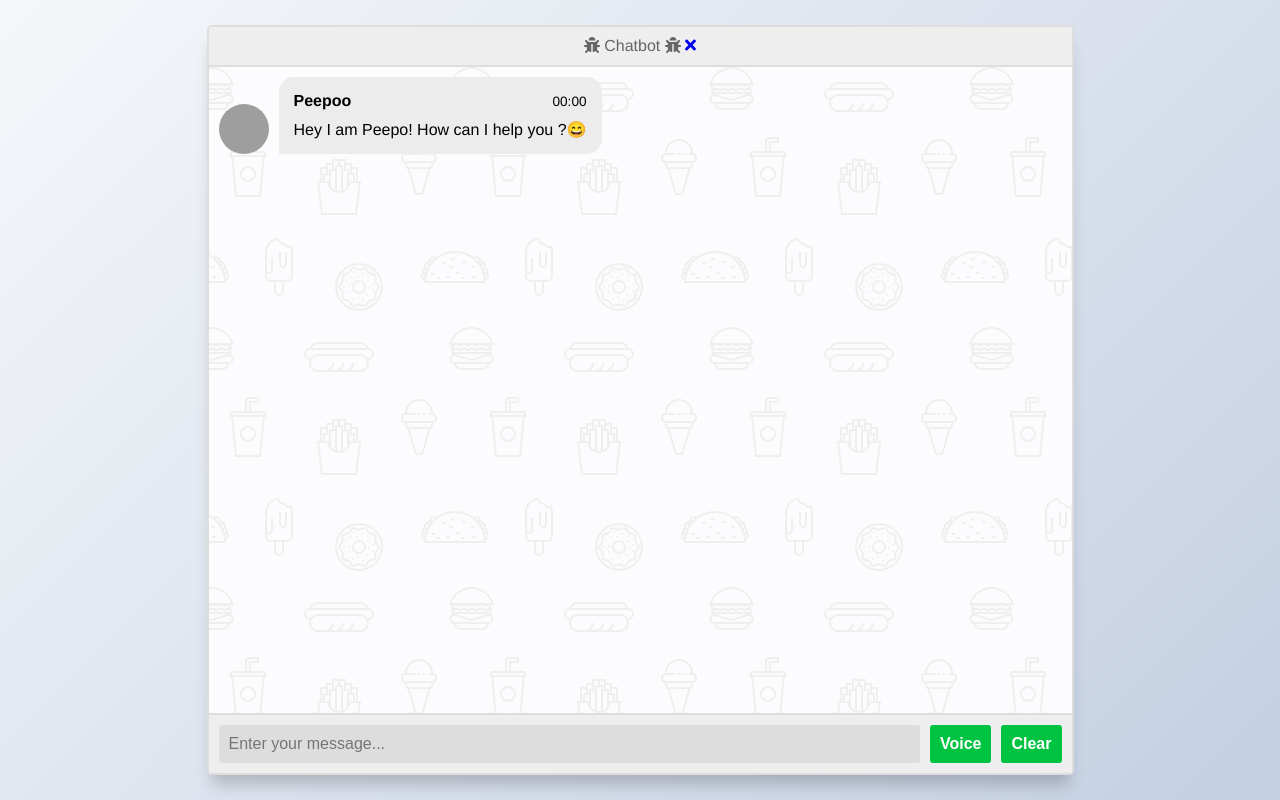
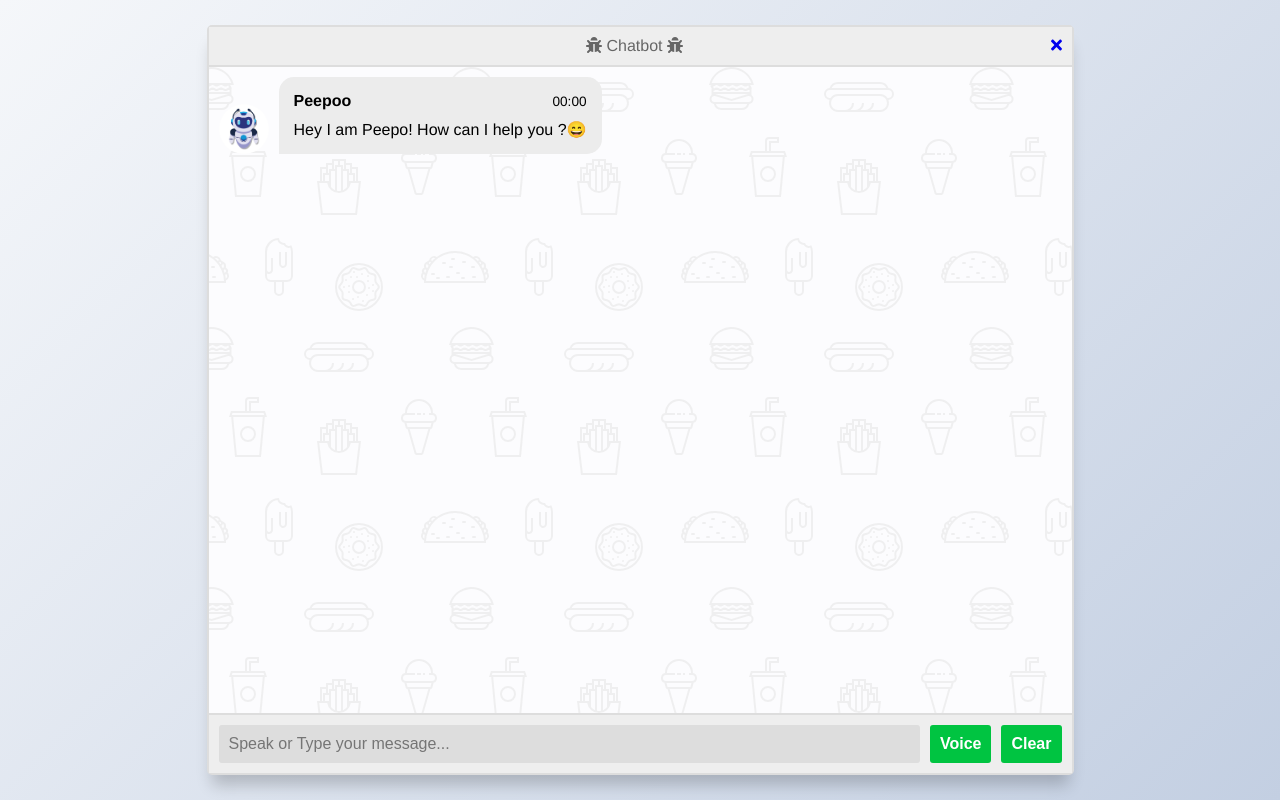
Before and after one commit to mujaffarbhati/AI-Chatbot-End-to-End-via-Flask, a Flask app: page /voicechat in a window 1280 px wide. Run offline with Flask 2, Linux system fonts and the light colour scheme; parts of the project's set-up code (start-up, migrations or seed data) failed here and were passed over; some libraries are stand-ins or nearby versions; grey boxes are pictures that could not be loaded.

Commit message:
Update Commit

```diff
--- a/templates/dashboard.html
+++ b/templates/dashboard.html
@@ -20,12 +20,12 @@
                   <hr>
 
                     <h1>Edit Posts</h1>
-
+                    <br>
                         <form method="POST">
                             <div class="control-group">
                               <div class="form-group floating-label-form-group controls">
                                 <label>Data For the Bot</label>
-                                <textarea rows="5"  class="form-control" placeholder="Text" name = "content" id="content" required data-validation-required-message="Please enter a message.">{{params["dataset"]}}</textarea>
+                                <textarea rows="10"  class="form-control" placeholder="Text" name = "content" id="content" required data-validation-required-message="Please enter a message.">{{params["dataset"]}}</textarea>
                                 <p class="help-block text-danger"></p>
                               </div>
                             <button type="submit" class="btn btn-primary" style="margin-bottom: 50px;">Save</button>
--- a/templates/layout.html
+++ b/templates/layout.html
@@ -5,7 +5,7 @@
         <meta name="viewport" content="width=device-width, initial-scale=1, shrink-to-fit=no" />
         <meta name="description" content="" />
         <meta name="author" content="" />
-        <title>ChatBot</title>
+        <title>AI-ChatBot</title>
         <link rel="icon" type="image/x-icon" href="{{url_for('static' , filename='assets/favicon.ico')}}" />
         <!-- Font Awesome icons (free version)-->
         <script src="https://use.fontawesome.com/releases/v6.1.0/js/all.js" crossorigin="anonymous"></script>
--- a/templates/textchat.html
+++ b/templates/textchat.html
@@ -3,7 +3,7 @@
 
 <head>
   <meta charset="UTF-8">
-  <title>Chatbot</title>
+  <title>AI-Chatbot</title>
   <meta charset="UTF-8">
   <meta name="viewport" content="width=device-width, initial-scale=1.0">
   <meta http-equiv="X-UA-Compatible" content="ie=edge">
--- a/templates/voicechat.html
+++ b/templates/voicechat.html
@@ -3,12 +3,13 @@
 
 <head>
   <meta charset="UTF-8">
-  <title>Chatbot</title>
+  <title>AI-Chatbot</title>
   <meta charset="UTF-8">
   <meta name="viewport" content="width=device-width, initial-scale=1.0">
   <meta http-equiv="X-UA-Compatible" content="ie=edge">
   <link rel="stylesheet" href="/static/css/style.css">
   <script src="https://ajax.googleapis.com/ajax/libs/jquery/3.2.1/jquery.min.js"></script>
+  <link rel="icon" href="../static/assets/favicon.ico">
 </head>
 
 <body>
@@ -18,13 +19,13 @@
       <div class="msger-header-title">
 
         <i class="fas fa-bug"></i> Chatbot <i class="fas fa-bug"></i>
-        <a href="/"><i class="fas fa-times"></i></a>
+        <a href="/"><i class="fas fa-times" style="right:0;position:relative;display:block;float:right;"></i></a>
       </div>
     </header>
 
     <main class="msger-chat">
       <div class="msg left-msg">
-        <div class="msg-img" style="background-image: url(https://image.flaticon.com/icons/svg/327/327779.svg)"></div>
+        <div class="msg-img" style="background-image: url(../static/assets/img/roboprofile.jpg)"></div>
 
         <div class="msg-bubble">
           <div class="msg-info">
@@ -41,7 +42,7 @@
     </main>
 
     <form class="msger-inputarea">
-      <input type="text" class="msger-input" id="textInput" placeholder="Enter your message...">
+      <input type="text" class="msger-input" id="textInput" placeholder="Speak or Type your message...">
       <button type="button" class="msger-send-btn" onclick="startVoice()">Voice</button>
       <button type="submit" class="msger-send-btn" style="display:none" id="sendBtn">Send</button>
       <button type="button" class="msger-send-btn" onclick="clearInput()">Clear</button>
```
